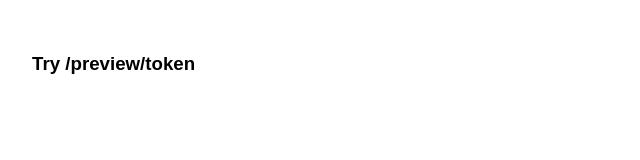
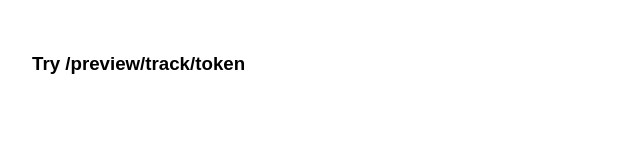
Before and after one commit to mohits1005/playground, a React app in the folder facenxt/: page / in a window 1280 px wide. Shown: the top 160 px of the page, without its empty margins (0-640 px from the left). Built offline with nearby package versions, Linux system fonts and the light colour scheme.

Commit message:
url fix - adding track id - facenxt

```diff
--- a/facenxt/src/components/App.js
+++ b/facenxt/src/components/App.js
@@ -8,7 +8,7 @@ class App extends Component{
     }
     componentDidMount() {
         const { match: { params } } = this.props;
-        // console.log(params.token);
+        // console.log(params.token+' '+params.track);
         var data = DATA;
         // console.log(data);
         this.setState({boxes: data});
--- a/facenxt/src/index.js
+++ b/facenxt/src/index.js
@@ -10,14 +10,15 @@ const NoMatch = ({ location }) => (
 )
 const Welcome = ({ location }) => (
     <div>
-        <h3>Try /preview/token</h3>
+        <h3>Try /preview/track/token</h3>
     </div>
 )
 ReactDom.render(
     <BrowserRouter>
         <Switch>
             <Route exact path={'/'} component={Welcome} />
-            <Route exact path={'/preview/:token'} component={App} />
+            {/* <Route exact path={'/preview/:token'} component={App} /> */}
+            <Route exact path={'/preview/:track/:token'} component={App} />
             <Route exact path={'/facenxt/'} component={Welcome} />
             <Route exact path={'/facenxt/preview/:token/'} component={App} />
             <Route component={NoMatch} />
```
